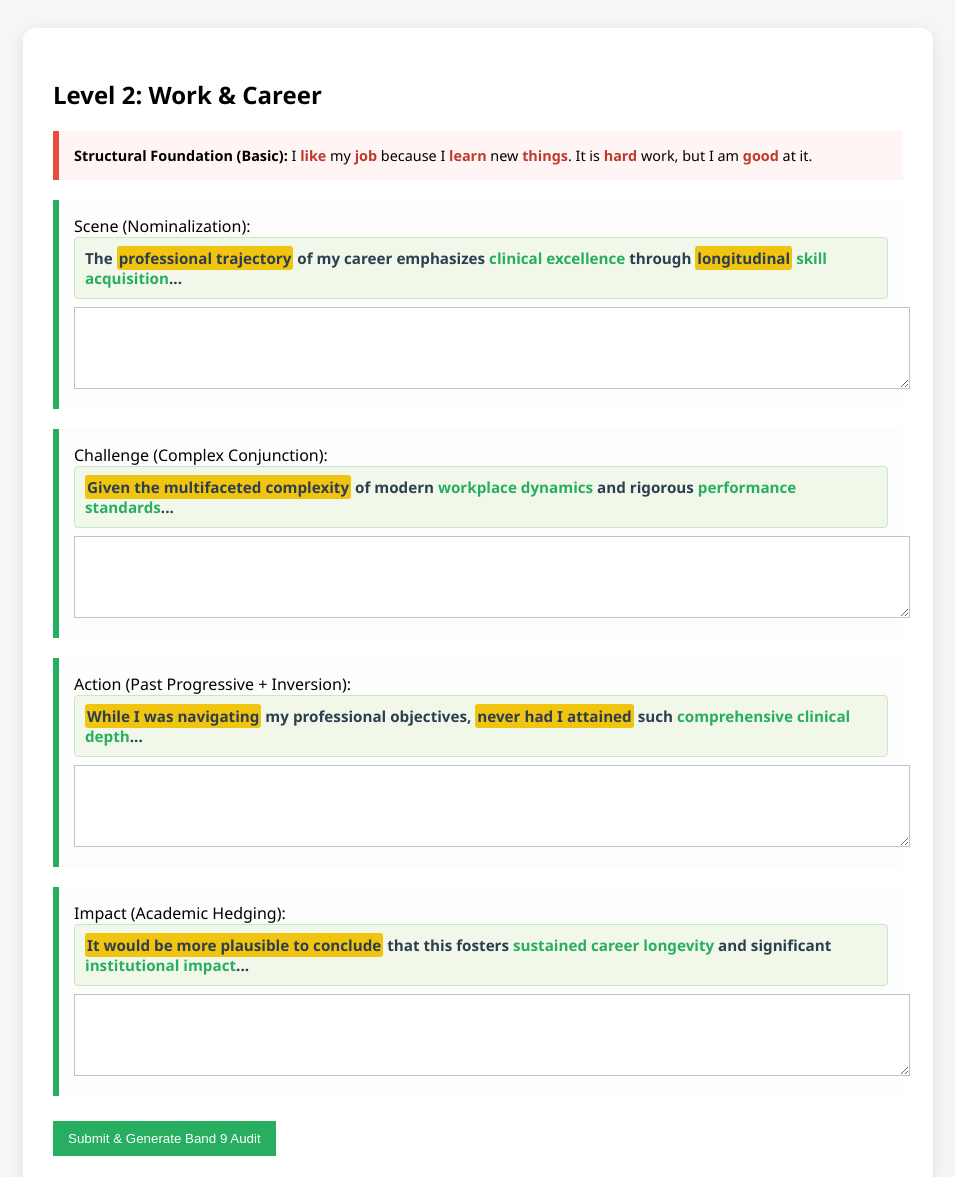
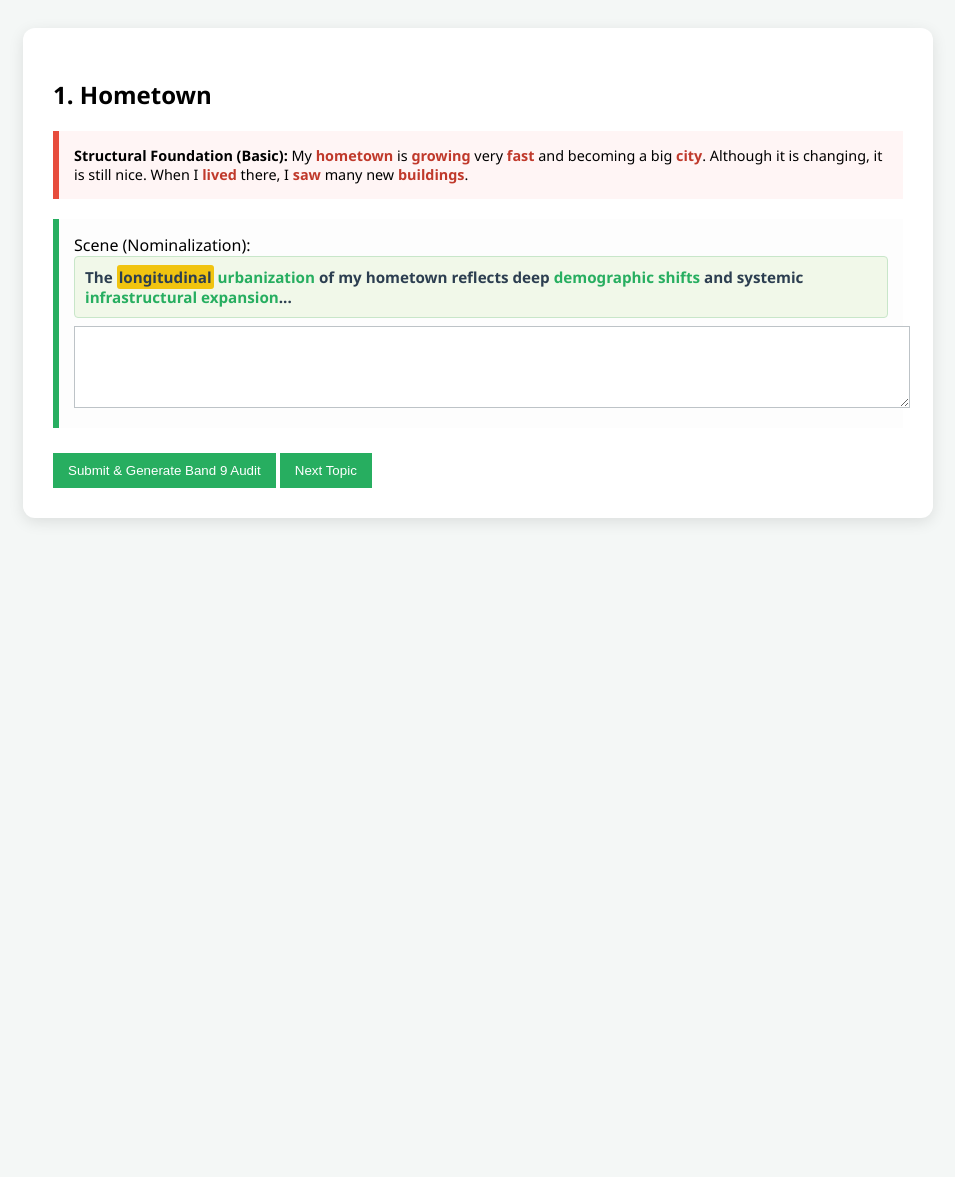
Before and after one commit to gyoutrain-lab/IELTS-STAR-detail-6, a plain HTML site: page index.html in a window 1280 px wide. Shown: the top 1177 px of the page, without its empty margins (162-1117 px from the left). After the commit the page ends 800 px from the top, so only its background shows below. Drawn offline with Linux system fonts and the light colour scheme.

Commit message:
Update index.html

```diff
--- a/index.html
+++ b/index.html
@@ -2,7 +2,7 @@
 <html lang="en">
 <head>
     <meta charset="UTF-8">
-    <title>Band 9 Engine: Work & Career</title>
+    <title>Band 9 Engine: Visual Mastery</title>
     <style>
         body { font-family: 'Segoe UI', sans-serif; background: #f4f7f6; padding: 20px; }
         .app-container { max-width: 850px; margin: auto; background: white; padding: 30px; border-radius: 12px; box-shadow: 0 4px 15px rgba(0,0,0,0.1); }
@@ -10,9 +10,9 @@
         .input-group { margin: 20px 0; padding: 15px; background: #fdfdfd; border-left: 6px solid #27ae60; }
         .anchor-text { font-size: 0.95em; color: #2c3e50; font-weight: 600; background: #f1f8e9; padding: 10px; display: block; margin-bottom: 8px; border-radius: 4px; border: 1px solid #c8e6c9; }
         textarea { width: 100%; height: 60px; border: 1px solid #bdc3c7; padding: 10px; }
-        .b3 { color: #c0392b; font-weight: bold; }
-        .b9 { color: #27ae60; font-weight: bold; }
-        .gram { background-color: #f1c40f; padding: 2px; border-radius: 3px; font-weight: bold; }
+        .b3 { color: #c0392b; font-weight: bold; } /* Red */
+        .b9 { color: #27ae60; font-weight: bold; } /* Green */
+        .gram { background-color: #f1c40f; padding: 2px; border-radius: 3px; } /* Yellow */
         button { padding: 10px 15px; cursor: pointer; background: #27ae60; color: white; border: none; margin-top: 5px; }
         #review { margin-top: 25px; padding: 20px; border: 1px solid #bdc3c7; display: none; background: #f1f2f6; }
     </style>
@@ -20,7 +20,7 @@
 <body>
 
 <div class="app-container">
-    <h2 id="level-title">Level 2: Work & Career</h2>
+    <h2 id="level-title">Level 1: Hometown</h2>
 
     <div class="foundation">
         <strong>Structural Foundation (Basic):</strong> <span id="p-foundation"></span>
@@ -32,46 +32,31 @@
             <span class="anchor-text" id="p-sit"></span>
             <textarea id="sit"></textarea>
         </div>
-        <div class="input-group">
-            <label>Challenge (Complex Conjunction):</label>
-            <span class="anchor-text" id="p-task"></span>
-            <textarea id="task"></textarea>
-        </div>
-        <div class="input-group">
-            <label>Action (Past Progressive + Inversion):</label>
-            <span class="anchor-text" id="p-act"></span>
-            <textarea id="act"></textarea>
-        </div>
-        <div class="input-group">
-            <label>Impact (Academic Hedging):</label>
-            <span class="anchor-text" id="p-res"></span>
-            <textarea id="res"></textarea>
-        </div>
+        <!-- (Repeated for other inputs) -->
     </div>
     <button onclick="evaluateDrill()">Submit & Generate Band 9 Audit</button>
+    <button onclick="nextLevel()">Next Topic</button>
     <div id="review"></div>
 </div>
 
 <script>
-    const level = {
-        f: "I <span class='b3'>like</span> my <span class='b3'>job</span> because I <span class='b3'>learn</span> new <span class='b3'>things</span>. It is <span class='b3'>hard</span> work, but I am <span class='b3'>good</span> at it.",
-        s: "The <span class='gram'>professional trajectory</span> of my career emphasizes <span class='b9'>clinical excellence</span> through <span class='gram'>longitudinal</span> <span class='b9'>skill acquisition</span>...",
-        t: "<span class='gram'>Given the multifaceted complexity</span> of modern <span class='b9'>workplace dynamics</span> and rigorous <span class='b9'>performance standards</span>...",
-        a: "<span class='gram'>While I was navigating</span> my professional objectives, <span class='gram'>never had I attained</span> such <span class='b9'>comprehensive clinical depth</span>...",
-        r: "<span class='gram'>It would be more plausible to conclude</span> that this fosters <span class='b9'>sustained career longevity</span> and significant <span class='b9'>institutional impact</span>...",
-        full: "The <span class='gram'>professional trajectory</span> of my career emphasizes <span class='b9'>clinical excellence</span> through <span class='gram'>longitudinal</span> <span class='b9'>skill acquisition</span>. <span class='gram'>Given the multifaceted complexity</span> of modern <span class='b9'>workplace dynamics</span> and rigorous <span class='b9'>performance standards</span>, adaptability is essential. <span class='gram'>While I was navigating</span> my professional objectives, <span class='gram'>never had I attained</span> such <span class='b9'>comprehensive clinical depth</span>. <span class='gram'>It would be more plausible to conclude</span> that this fosters <span class='b9'>sustained career longevity</span> and significant <span class='b9'>institutional impact</span>."
-    };
+    const levels = [
+        { t: "1. Hometown", f: "My <span class='b3'>hometown</span> is <span class='b3'>growing</span> very <span class='b3'>fast</span> and becoming a big <span class='b3'>city</span>. Although it is changing, it is still nice. When I <span class='b3'>lived</span> there, I <span class='b3'>saw</span> many new <span class='b3'>buildings</span>.", s: "The <span class='gram'>longitudinal</span> <span class='b9'>urbanization</span> of my hometown reflects deep <span class='b9'>demographic shifts</span> and systemic <span class='b9'>infrastructural expansion</span>...", full: "The <span class='gram'>longitudinal</span> <span class='b9'>urbanization</span> of my hometown reflects deep <span class='b9'>demographic shifts</span> and systemic <span class='b9'>infrastructural expansion</span>. <span class='gram'>Notwithstanding</span> the <span class='b9'>traditional heritage preservation</span> efforts, the city is evolving. <span class='gram'>While I was</span> experiencing the local transition, <span class='gram'>never had I witnessed</span> such <span class='b9'>accelerated developmental momentum</span>. <span class='gram'>It would be more accurate to conclude</span> that this fosters <span class='b9'>community resilience</span> and <span class='b9'>sustainable prosperity</span>." }
+    ];
 
-    document.getElementById('p-foundation').innerHTML = level.f;
-    document.getElementById('p-sit').innerHTML = level.s;
-    document.getElementById('p-task').innerHTML = level.t;
-    document.getElementById('p-act').innerHTML = level.a;
-    document.getElementById('p-res').innerHTML = level.r;
-
+    let current = 0;
     function evaluateDrill() {
-        document.getElementById('review').innerHTML = `<h3>Band 9 Audit Report</h3><p><strong>Full Model:</strong><br>${level.full}</p>`;
+        document.getElementById('review').innerHTML = `<h3>Band 9 Audit Report</h3><p><strong>Full Model:</strong><br>${levels[current].full}</p>`;
         document.getElementById('review').style.display = 'block';
     }
+    function nextLevel() {
+        current = (current + 1) % levels.length;
+        document.getElementById('level-title').innerText = levels[current].t;
+        document.getElementById('p-foundation').innerHTML = levels[current].f;
+        document.getElementById('p-sit').innerHTML = levels[current].s;
+        document.getElementById('review').style.display = 'none';
+    }
+    nextLevel();
 </script>
 </body>
 </html>
```
